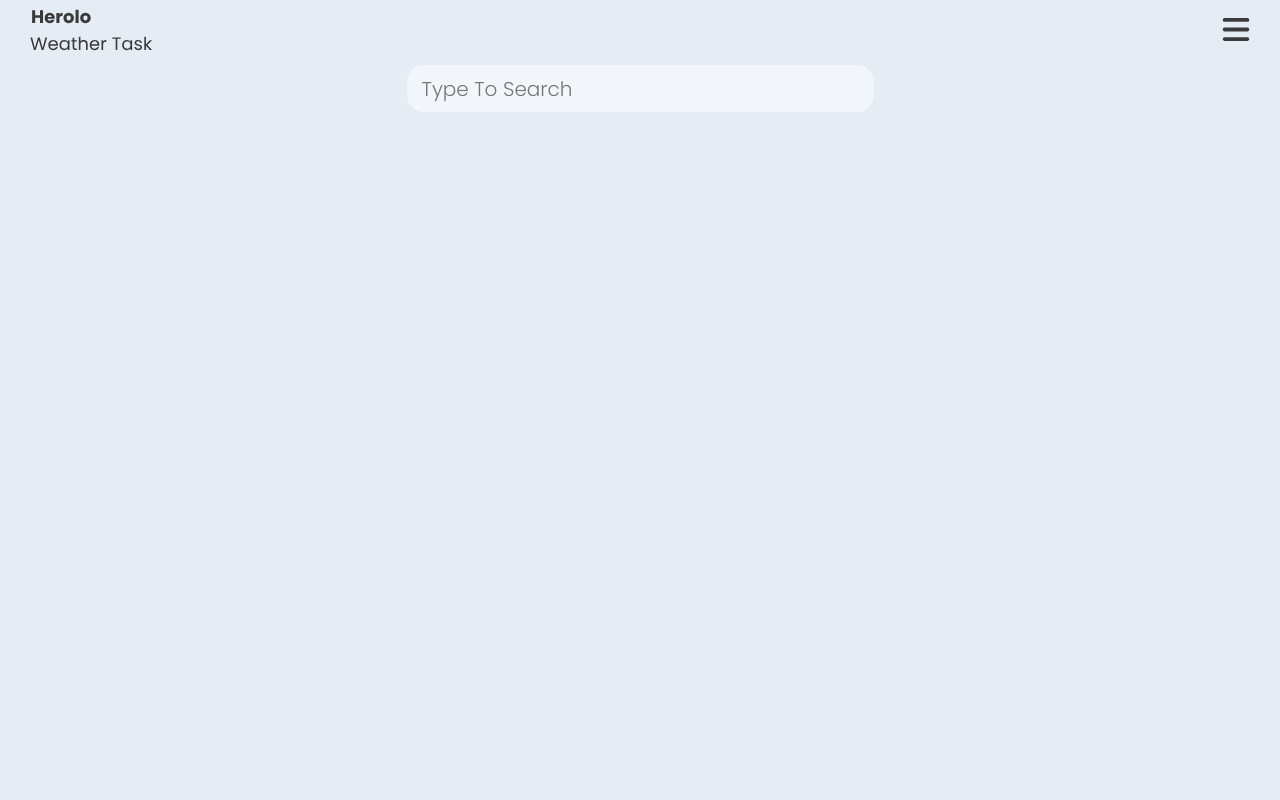
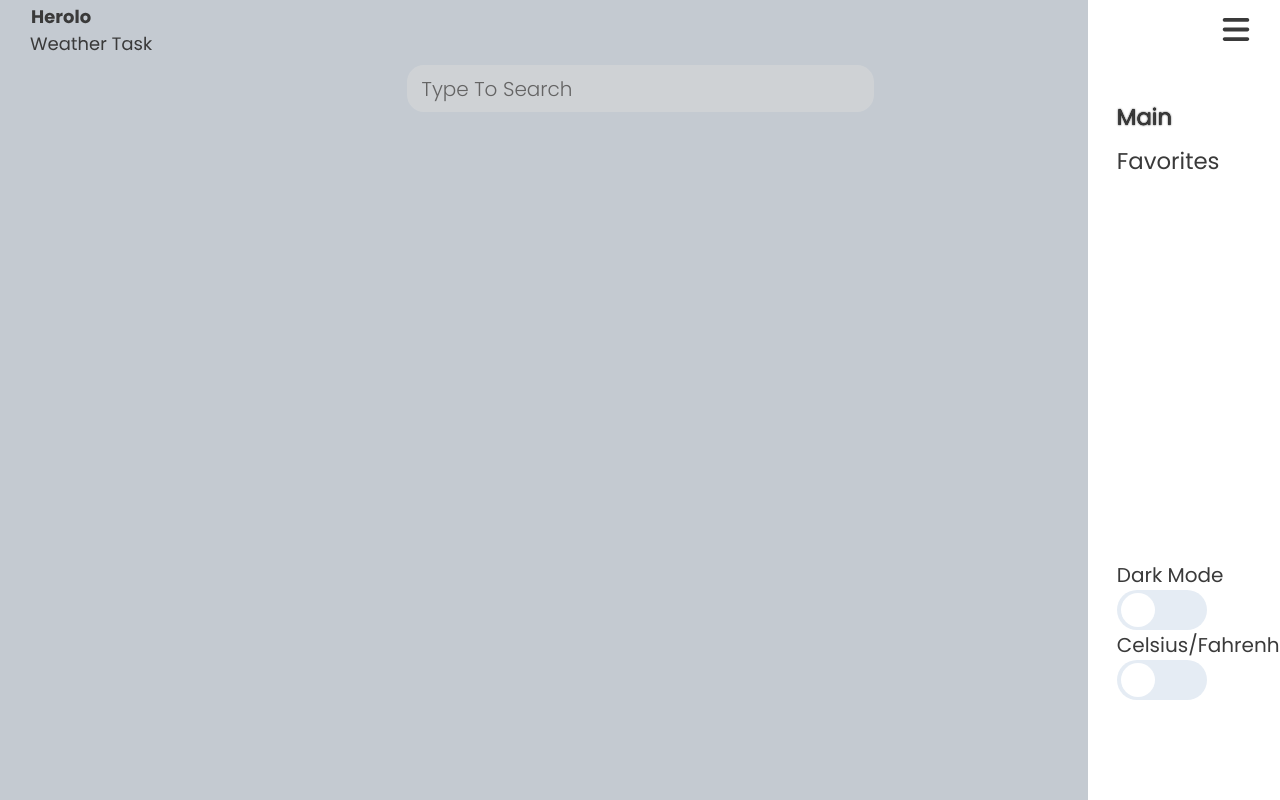
Before and after one commit to AlisaZil/Alisa-Zilberman-06-02-24, an Angular app: page / in a window 1280 px wide. Both pictures are taken after a click on the picture 1236 px from the left and 29 px from the top of the page. Built offline with nearby package versions, Linux system fonts and the light colour scheme.

Commit message:
add(close navbar on buttonlink click )

```diff
--- a/src/app/app.component.ts
+++ b/src/app/app.component.ts
@@ -35,8 +35,7 @@ export class AppComponent {
     }
   }
 
-  handleButtonLinkClick(e:string) {
-    console.log(e);
-
+  handleButtonLinkClick(e: string) {
+    this.isNavbarOpen = false;
   }
 }
--- a/src/app/nav-bar/nav-bar.component.html
+++ b/src/app/nav-bar/nav-bar.component.html
@@ -1,4 +1,4 @@
-<div class="nav-bar" [ngStyle]="{'right': isNavbarOpen?'-15%':'0px'}">
+<div class="nav-bar" [ngStyle]="{'right': isNavbarOpen?'0px':'-15%'}">
 
     <div class="button-link-section">
 
@@ -25,4 +25,4 @@
     </div>
 </div>
 
-<div class="dim-background {{isNavbarOpen? 'fade-out':'fade-in'}}"></div>
+<div class="dim-background {{isNavbarOpen? 'fade-in':'fade-out'}}"></div>
```
